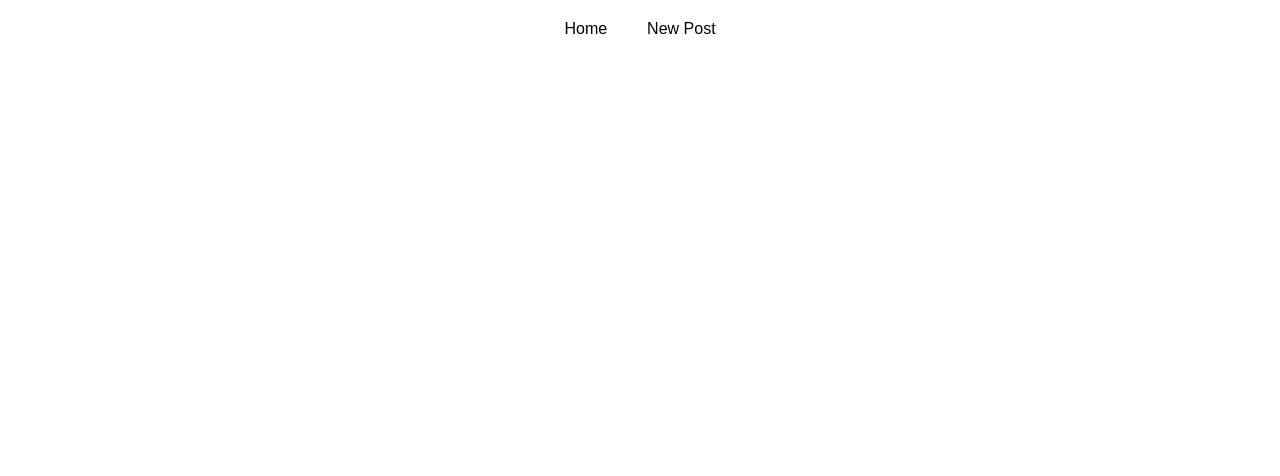
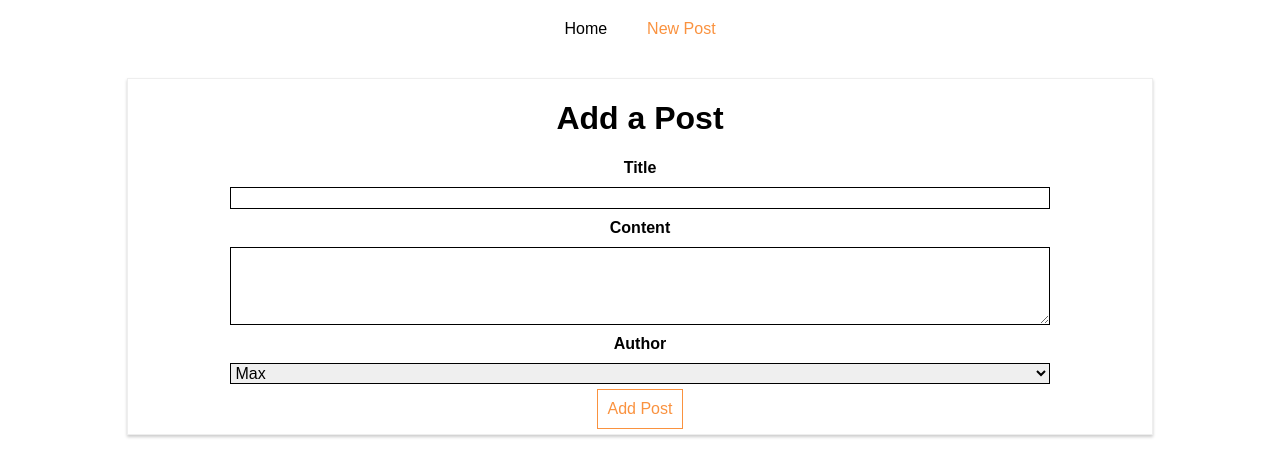
Before and after one commit to harrishs/http-reqs, a React (Create React App) app: page /new-post in a window 1280 px wide. Shown: the top 476 px of the page. Built offline with nearby package versions, Linux system fonts and the light colour scheme.

Commit message:
display posts on click using react-router

```diff
--- a/src/components/Post/Post.js
+++ b/src/components/Post/Post.js
@@ -1,4 +1,5 @@
 import React from "react";
+import { withRouter } from "react-router-dom";
 
 import "./Post.css";
 
@@ -11,4 +12,4 @@ const post = props => (
   </article>
 );
 
-export default post;
+export default withRouter(post);
--- a/src/containers/Blog/Blog.css
+++ b/src/containers/Blog/Blog.css
@@ -17,6 +17,7 @@
 }
 
 .Blog a:hover,
-.Blog a:active {
+.Blog a:active,
+.Blog a.active {
   color: #fa923f;
 }
--- a/src/containers/Blog/Blog.js
+++ b/src/containers/Blog/Blog.js
@@ -1,8 +1,10 @@
 import React, { Component } from "react";
-import { Route } from "react-router-dom";
+import { Route, NavLink, Switch } from "react-router-dom";
 
 import Posts from "./Posts/Posts";
 import "./Blog.css";
+import NewPost from "./NewPost/NewPost";
+import FullPost from "./FullPost/FullPost";
 
 class Blog extends Component {
   render() {
@@ -12,16 +14,36 @@ class Blog extends Component {
           <nav>
             <ul>
               <li>
-                <a href="/">Home</a>
+                <NavLink
+                  to="/"
+                  exact
+                  activeStyle={{
+                    textDecoration: "underline"
+                  }}
+                >
+                  Home
+                </NavLink>
               </li>
               <li>
-                <a href="/new-post">New Post</a>
+                <NavLink
+                  to={{
+                    pathname: "/new-post",
+                    hash: "#submit",
+                    search: "?quick-submit=true"
+                  }}
+                >
+                  New Post
+                </NavLink>
               </li>
             </ul>
           </nav>
         </header>
         {/* Can use render instead of component to output jsx */}
-        <Route path="/" exact component={Posts} />
+        <Switch>
+          <Route path="/" exact component={Posts} />
+          <Route path="/new-post" exact component={NewPost} />
+          <Route path="/:id" exact component={FullPost} />
+        </Switch>
       </div>
     );
   }
--- a/src/containers/Blog/FullPost/FullPost.js
+++ b/src/containers/Blog/FullPost/FullPost.js
@@ -7,14 +7,17 @@ class FullPost extends Component {
   state = {
     loadedPost: null
   };
-  componentDidUpdate() {
-    if (this.props.id) {
+  componentDidMount() {
+    if (this.props.match.params.id) {
       if (
         !this.state.loadedPost ||
         (this.state.loadedPost && this.state.loadedPost.id !== this.props.id)
       ) {
         axios
-          .get("https://jsonplaceholder.typicode.com/posts/" + this.props.id)
+          .get(
+            "https://jsonplaceholder.typicode.com/posts/" +
+              this.props.match.params.id
+          )
           .then(response => {
             this.setState({ loadedPost: response.data });
           });
--- a/src/containers/Blog/Posts/Posts.js
+++ b/src/containers/Blog/Posts/Posts.js
@@ -1,5 +1,6 @@
 import React, { Component } from "react";
 import axios from "axios";
+import { Link } from "react-router-dom";
 
 import Post from "../../../components/Post/Post";
 import "./Posts.css";
@@ -34,12 +35,13 @@ class Posts extends Component {
   render() {
     const posts = this.state.posts.map(post => {
       return (
-        <Post
-          title={post.title}
-          key={post.id}
-          author={post.author}
-          clicked={() => this.postSelectedHandler(post.id)}
-        />
+        <Link to={"/" + post.id} key={post.id}>
+          <Post
+            title={post.title}
+            author={post.author}
+            clicked={() => this.postSelectedHandler(post.id)}
+          />
+        </Link>
       );
     });
     return <section className="Posts">{posts}</section>;
```
